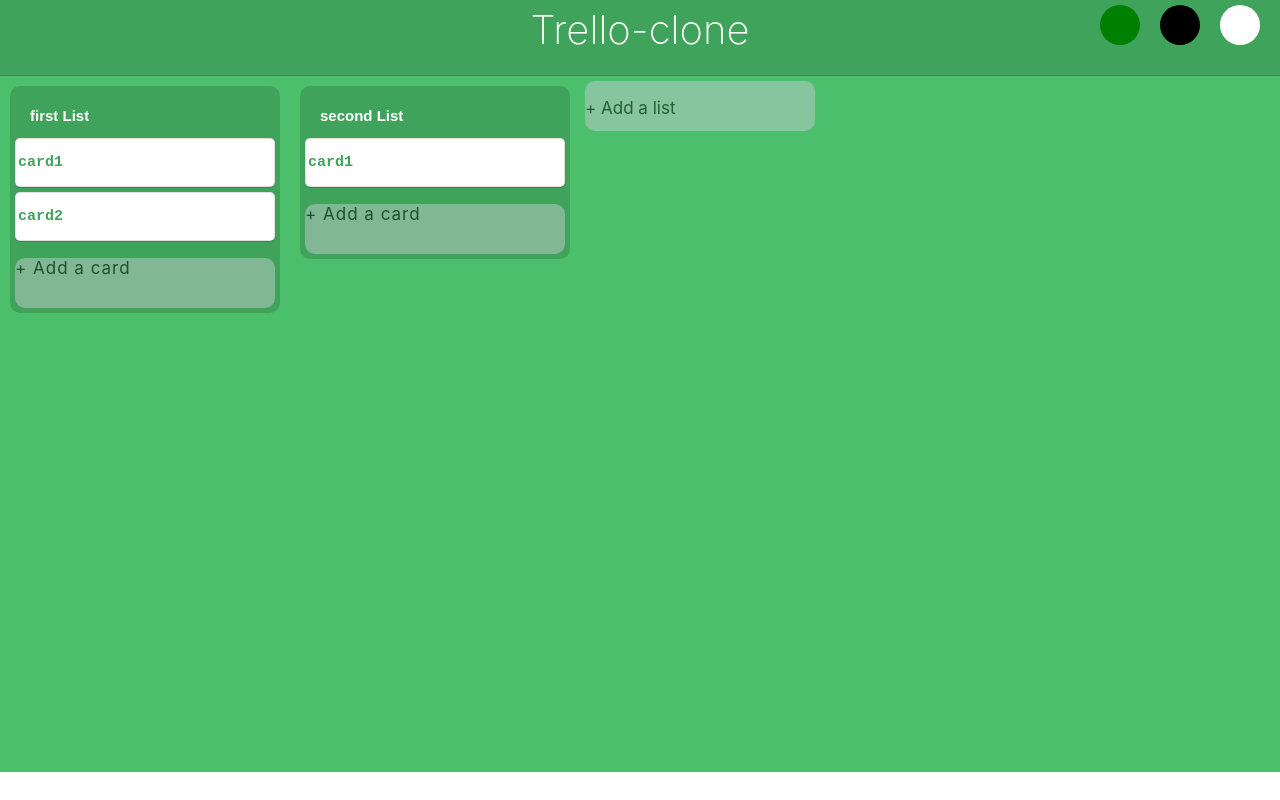
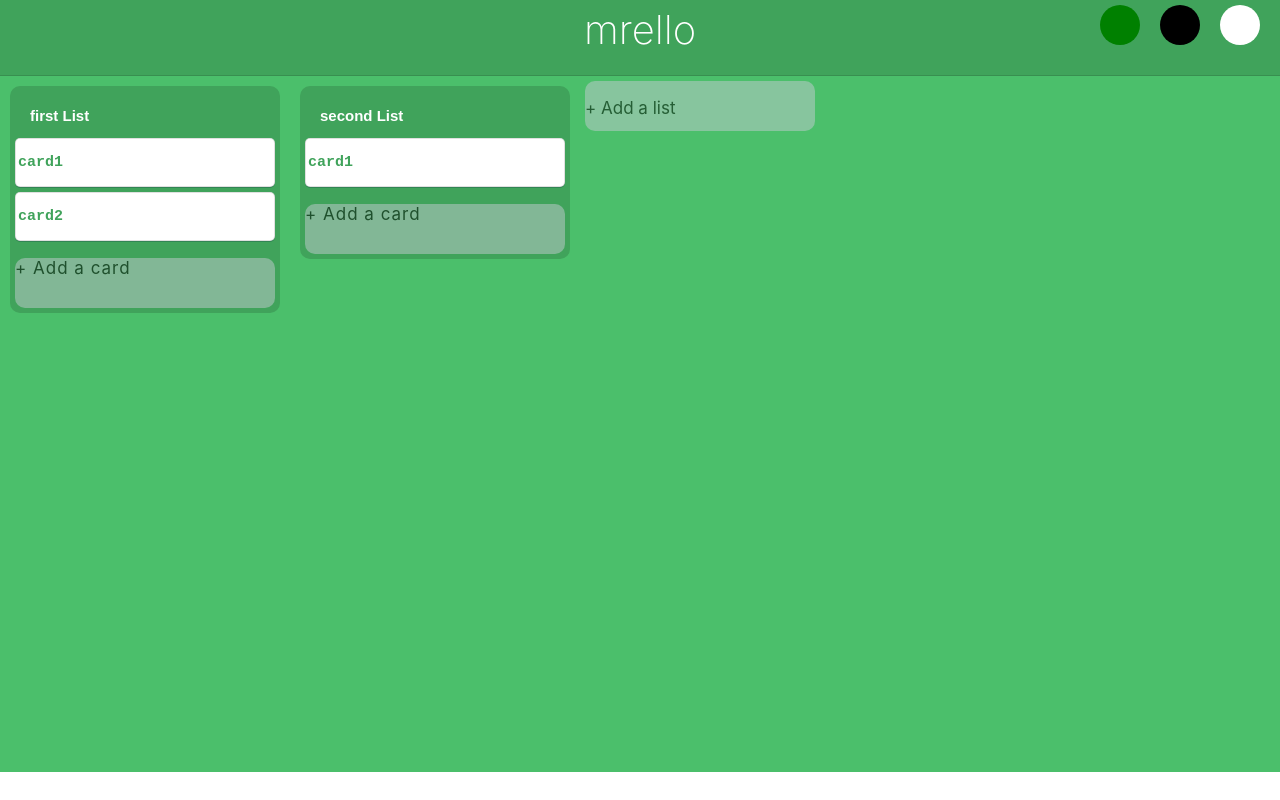
Before and after one commit to dinesh-0310/mrello, a React (Create React App) app: page / in a window 1280 px wide. Built offline with nearby package versions, Linux system fonts and the light colour scheme.

Commit message:
change name

```diff
--- a/src/App.js
+++ b/src/App.js
@@ -50,7 +50,7 @@ function App() {
   return (
     <div className="App">
       <Header theme={theme} className="header">
-          Trello-clone
+          mrello
 
           <Section>
               <button onClick={theme.setGreen}></button>
```
Also changed, not shown: 1 other file (tests, documents, lock files or other folders).
